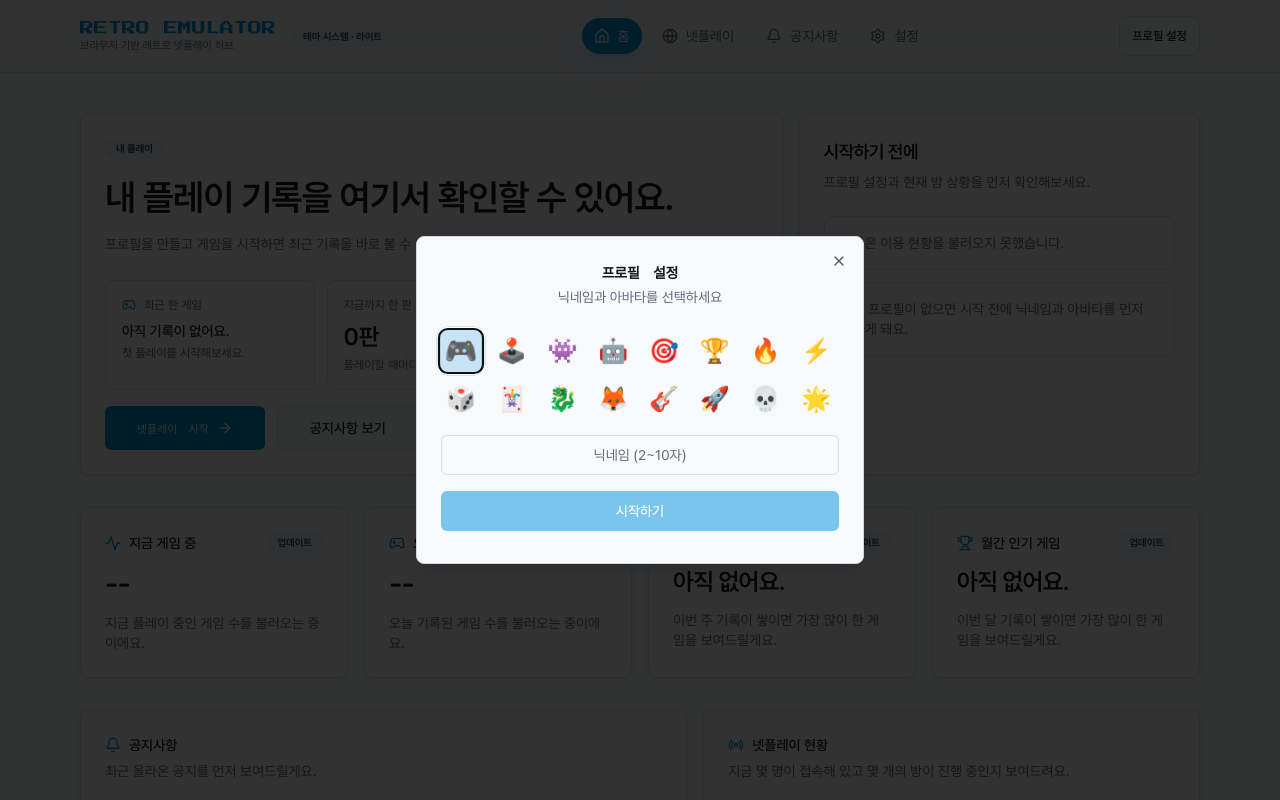
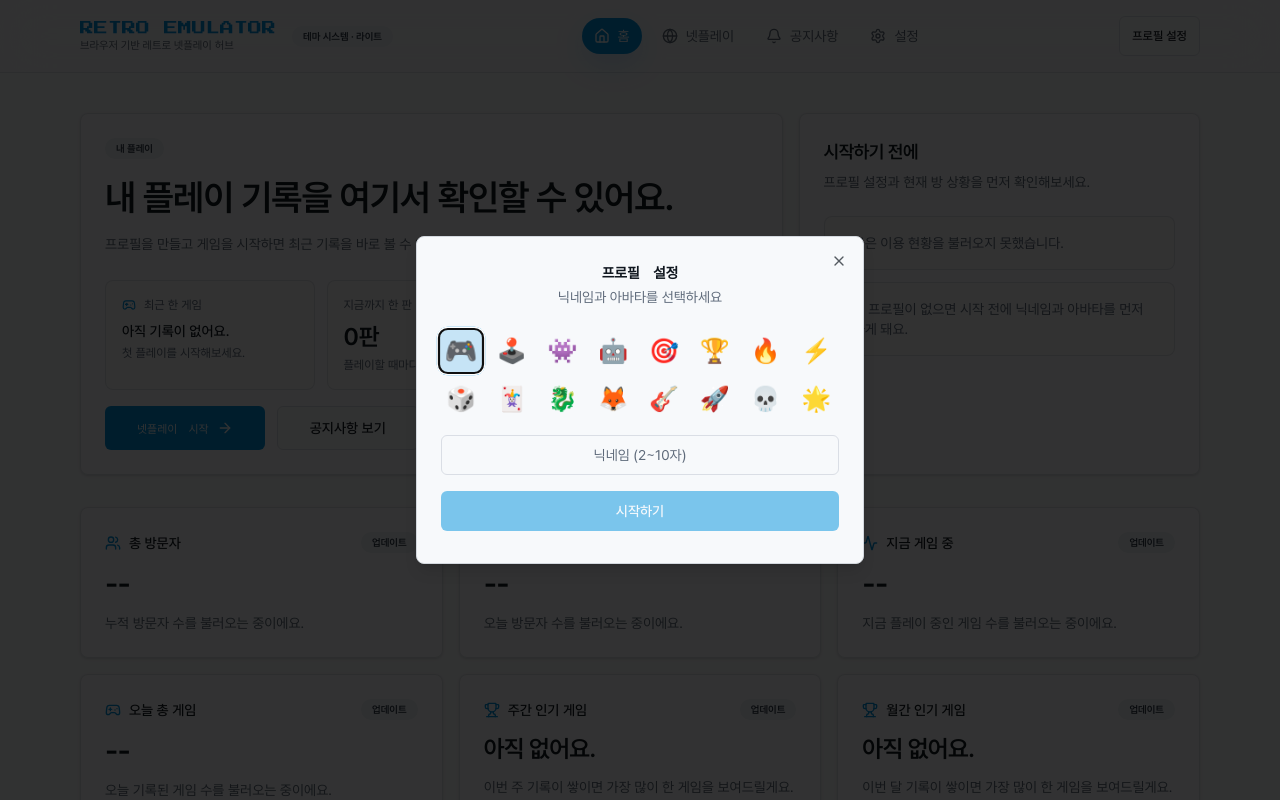
Before and after one commit to matebe12/RTCADE, a React (Vite) app: page / in a window 1280 px wide. Shown: the top 800 px of the page. Built offline with nearby package versions, Linux system fonts and the light colour scheme; no server answers.

Commit message:
fix: 홈 방문자 카드를 다시 노출

```diff
--- a/src/index.css
+++ b/src/index.css
@@ -180,8 +180,9 @@
   --color-sidebar-ring: var(--sidebar-ring);
   --radius: 0.625rem;
 
-  --font-sans: "Pretendard", -apple-system, BlinkMacSystemFont, "Apple SD Gothic Neo",
-    "Noto Sans KR", sans-serif;
+  --font-sans:
+    "Pretendard", -apple-system, BlinkMacSystemFont, "Apple SD Gothic Neo", "Noto Sans KR",
+    sans-serif;
   --font-arcade: "Press Start 2P", monospace;
 }
 
--- a/src/pages/HomePage.tsx
+++ b/src/pages/HomePage.tsx
@@ -1,4 +1,13 @@
-import { Activity, ArrowRight, Bell, Gamepad2, Radio, Trophy } from "lucide-react";
+import {
+  Activity,
+  ArrowRight,
+  Bell,
+  CalendarDays,
+  Gamepad2,
+  Radio,
+  Trophy,
+  Users,
+} from "lucide-react";
 import { NavLink } from "react-router-dom";
 
 import { useOperationsNotices } from "@/hooks/useOperationsNotices";
@@ -46,6 +55,22 @@ export default function HomePage({ hasProfile }: HomePageProps) {
       : "프로필을 만들고 게임을 시작하면 최근 기록을 바로 볼 수 있어요.";
 
   const statCards = [
+    {
+      title: "총 방문자",
+      description: stats
+        ? `지금까지 ${numberFormatter.format(stats.totalVisitors)}명이 들렀어요.`
+        : "누적 방문자 수를 불러오는 중이에요.",
+      icon: Users,
+      value: stats ? `${numberFormatter.format(stats.totalVisitors)}명` : "--",
+    },
+    {
+      title: "오늘 방문자",
+      description: stats
+        ? `오늘은 ${numberFormatter.format(stats.todayVisitors)}명이 방문했어요.`
+        : "오늘 방문자 수를 불러오는 중이에요.",
+      icon: CalendarDays,
+      value: stats ? `${numberFormatter.format(stats.todayVisitors)}명` : "--",
+    },
     {
       title: "지금 게임 중",
       description: stats
@@ -191,7 +216,7 @@ export default function HomePage({ hasProfile }: HomePageProps) {
         </Card>
       </section>
 
-      <section className="grid gap-4 lg:grid-cols-4">
+      <section className="grid gap-4 md:grid-cols-2 xl:grid-cols-3">
         {statCards.map((card) => {
           const Icon = card.icon;
           return (
```
